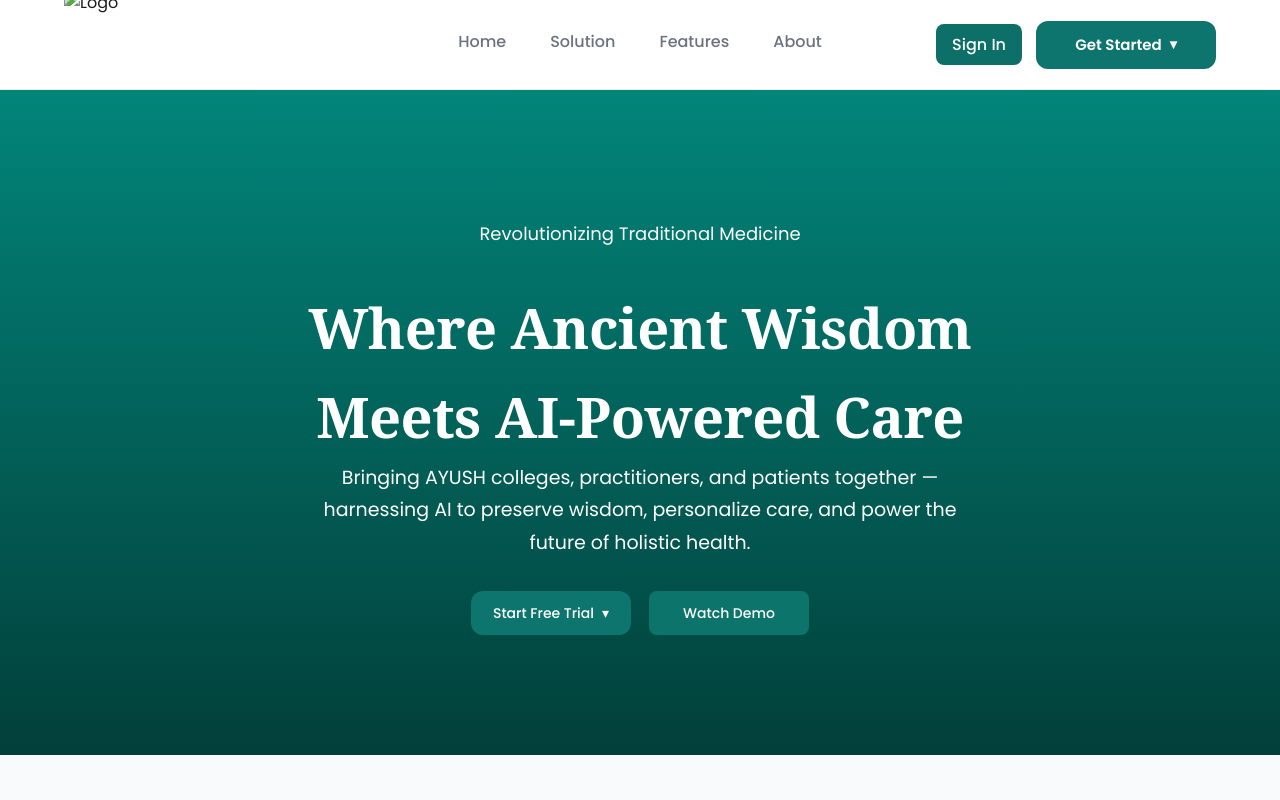
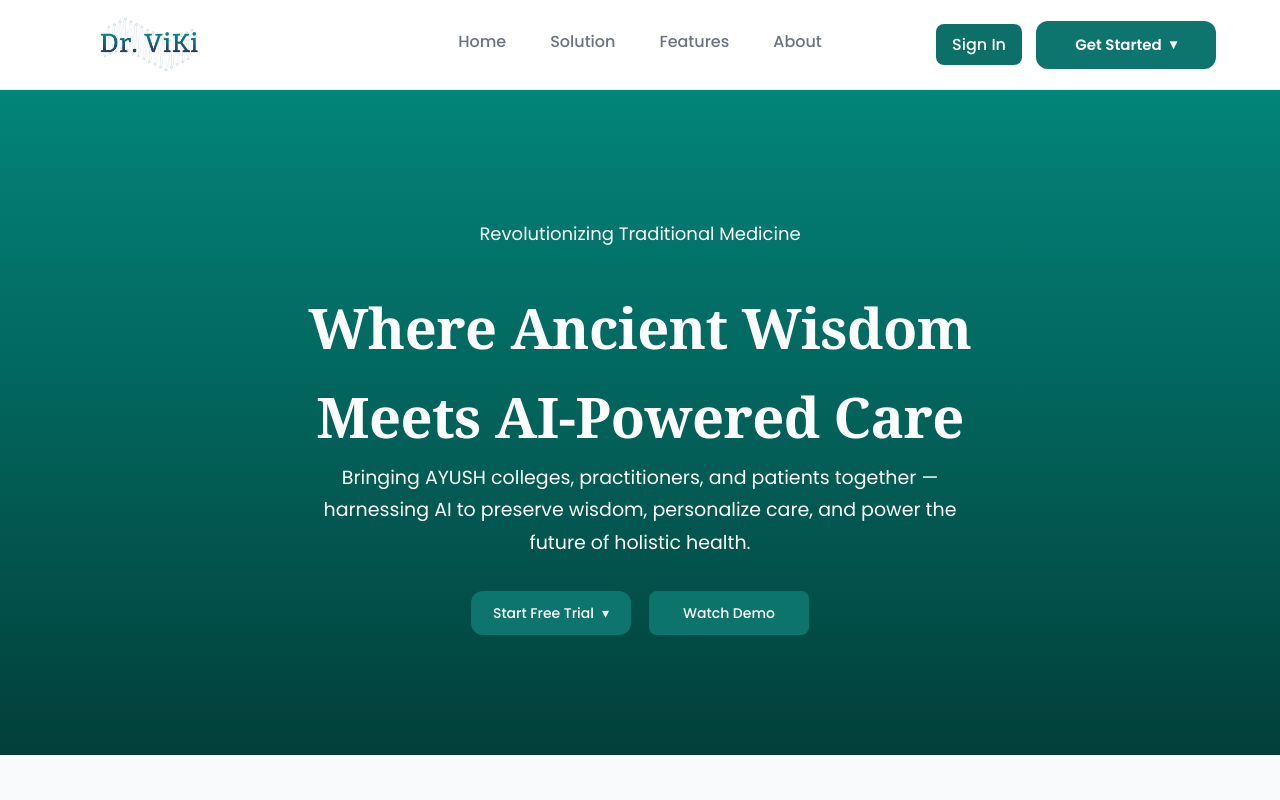
Before and after one commit to Dishagowda01/Dr.-ViKi-Project-, a website: page index.html in a window 1280 px wide. Shown: the top 800 px of the page. Drawn offline with Linux system fonts and the light colour scheme; files whose address does not match are found by name.

```diff
--- a/index.html
+++ b/index.html
@@ -18,7 +18,7 @@
 <!-- ================= NAVBAR ================= -->
 <header class="navbar">
   <div class="container nav-container">
-    <img src="Images/clogo.png" alt="Logo" class="nav-logo">
+    <img src="clogo.png" alt="Logo" class="nav-logo">
 
 
     <nav class="nav-links">
```
